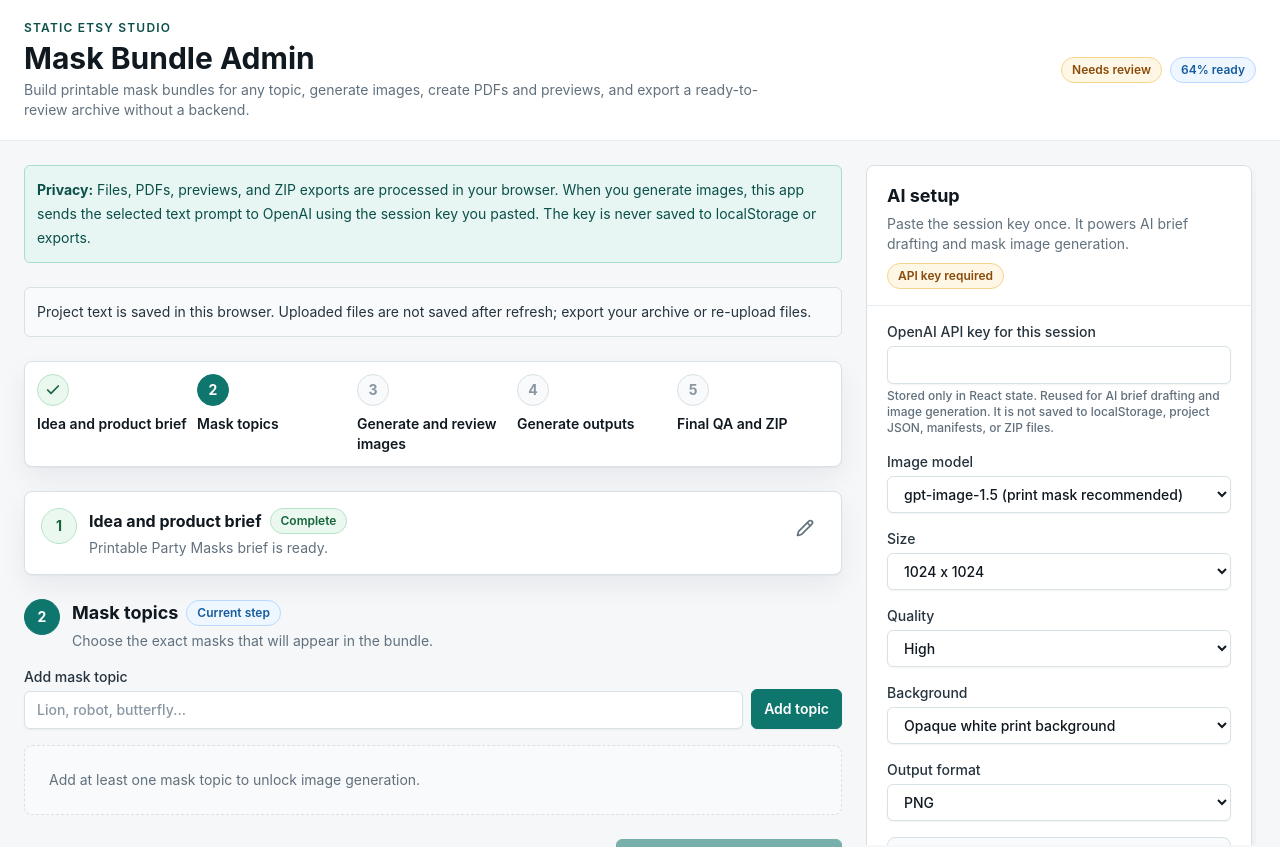
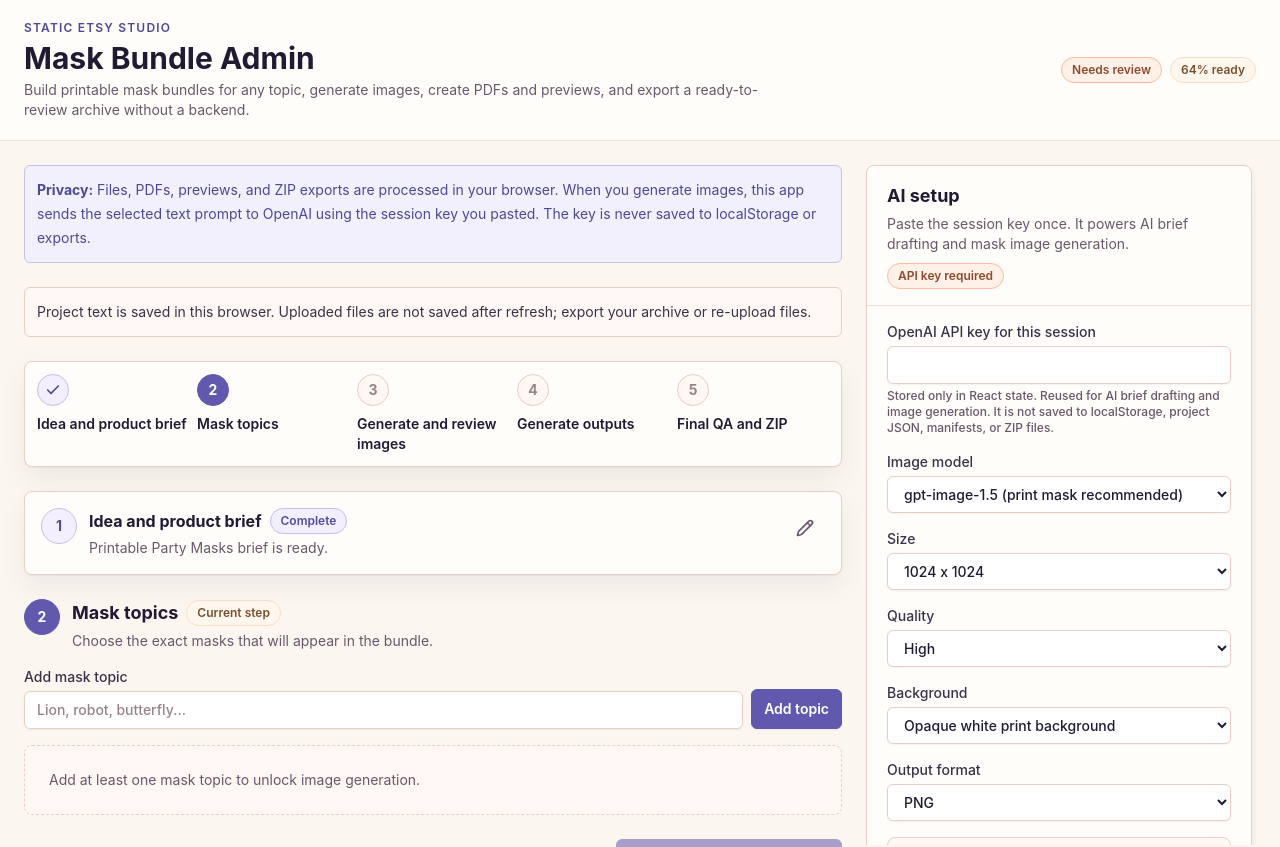
Before and after one commit to AuroraPolaire/etsy-masks-admin, a React (Vite) app: page / in a window 1280 px wide. Shown: the top 847 px of the page. Built offline with nearby package versions, Linux system fonts and the light colour scheme.

Commit message:
apply pastel sunset design palette

```diff
--- a/src/components/ui/AIButton.tsx
+++ b/src/components/ui/AIButton.tsx
@@ -14,7 +14,7 @@ export const AIButton = ({
 }: AIButtonProps) => (
   <button
     type={type}
-    className={`inline-flex min-h-10 max-w-full items-center justify-center gap-2 rounded-control border border-transparent bg-[linear-gradient(135deg,#0f766e,#2563eb_55%,#7c3aed)] px-3 py-2 text-center text-sm font-semibold text-white shadow-sm transition hover:brightness-105 focus:outline-none focus:ring-2 focus:ring-brand/25 focus:ring-offset-2 focus:ring-offset-surface-panel disabled:cursor-not-allowed disabled:opacity-55 ${className}`}
+    className={`inline-flex min-h-10 max-w-full items-center justify-center gap-2 rounded-control border border-transparent bg-[linear-gradient(135deg,rgb(var(--color-ai-from)),rgb(var(--color-ai-mid))_52%,rgb(var(--color-ai-to)))] px-3 py-2 text-center text-sm font-semibold text-white shadow-sm transition hover:brightness-105 focus:outline-none focus:ring-2 focus:ring-brand/25 focus:ring-offset-2 focus:ring-offset-surface-panel disabled:cursor-not-allowed disabled:opacity-55 ${className}`}
     {...props}
   >
     <Sparkles aria-hidden="true" size={17} strokeWidth={2.3} />
--- a/src/styles/index.css
+++ b/src/styles/index.css
@@ -3,34 +3,37 @@
 @tailwind utilities;
 
 :root {
-  --color-canvas: 245 247 249;
-  --color-surface-panel: 255 255 255;
+  --color-canvas: 252 246 241;
+  --color-surface-panel: 255 253 250;
   --color-surface-raised: 255 255 255;
-  --color-surface-muted: 248 250 251;
-  --color-surface-inset: 239 244 243;
-  --color-surface-outline: 216 225 229;
-  --color-surface-divider: 230 236 239;
-  --color-ink-strong: 16 24 32;
-  --color-ink-base: 38 51 61;
-  --color-ink-muted: 97 112 125;
-  --color-ink-subtle: 137 150 161;
+  --color-surface-muted: 255 247 243;
+  --color-surface-inset: 250 235 226;
+  --color-surface-outline: 231 206 198;
+  --color-surface-divider: 242 223 216;
+  --color-ink-strong: 32 27 51;
+  --color-ink-base: 58 49 72;
+  --color-ink-muted: 104 88 107;
+  --color-ink-subtle: 150 130 139;
   --color-ink-inverse: 255 255 255;
-  --color-brand: 15 118 110;
-  --color-brand-strong: 11 79 73;
-  --color-brand-subtle: 231 246 243;
-  --color-brand-border: 169 221 212;
-  --color-success-bg: 234 248 239;
-  --color-success-border: 183 228 199;
-  --color-success-fg: 23 100 60;
-  --color-warning-bg: 255 247 229;
-  --color-warning-border: 247 212 139;
-  --color-warning-fg: 138 75 10;
-  --color-danger-bg: 255 240 240;
-  --color-danger-border: 245 181 181;
-  --color-danger-fg: 155 28 28;
-  --color-info-bg: 238 246 255;
-  --color-info-border: 187 217 255;
-  --color-info-fg: 22 91 156;
+  --color-brand: 97 89 173;
+  --color-brand-strong: 79 72 148;
+  --color-brand-subtle: 242 240 253;
+  --color-brand-border: 197 193 234;
+  --color-success-bg: 243 239 255;
+  --color-success-border: 196 191 233;
+  --color-success-fg: 83 76 150;
+  --color-warning-bg: 255 241 232;
+  --color-warning-border: 254 186 156;
+  --color-warning-fg: 142 74 46;
+  --color-danger-bg: 255 238 246;
+  --color-danger-border: 241 119 168;
+  --color-danger-fg: 157 45 91;
+  --color-info-bg: 255 246 238;
+  --color-info-border: 246 222 196;
+  --color-info-fg: 118 81 47;
+  --color-ai-from: 91 82 159;
+  --color-ai-mid: 182 58 113;
+  --color-ai-to: 185 78 67;
   color: rgb(var(--color-ink-base));
   background: rgb(var(--color-canvas));
   font-synthesis: none;
--- a/tailwind.config.ts
+++ b/tailwind.config.ts
@@ -28,6 +28,11 @@ export default {
           strong: colorVariable('--color-brand-strong'),
           subtle: colorVariable('--color-brand-subtle'),
           border: colorVariable('--color-brand-border'),
+        },
+        ai: {
+          from: colorVariable('--color-ai-from'),
+          mid: colorVariable('--color-ai-mid'),
+          to: colorVariable('--color-ai-to'),
         },
         feedback: {
           success: {
```
Also changed, not shown: src/components/ui/README.md.
